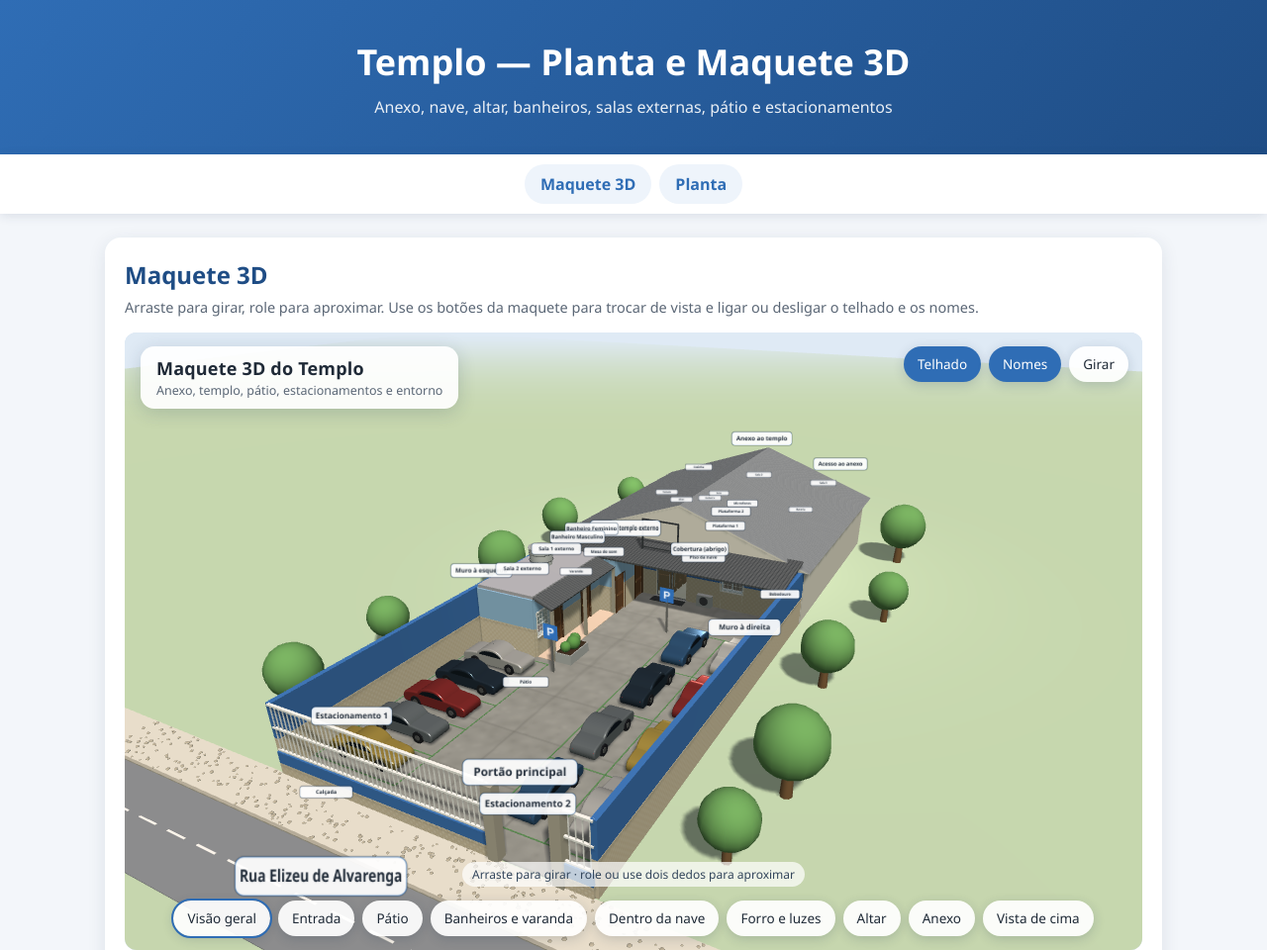
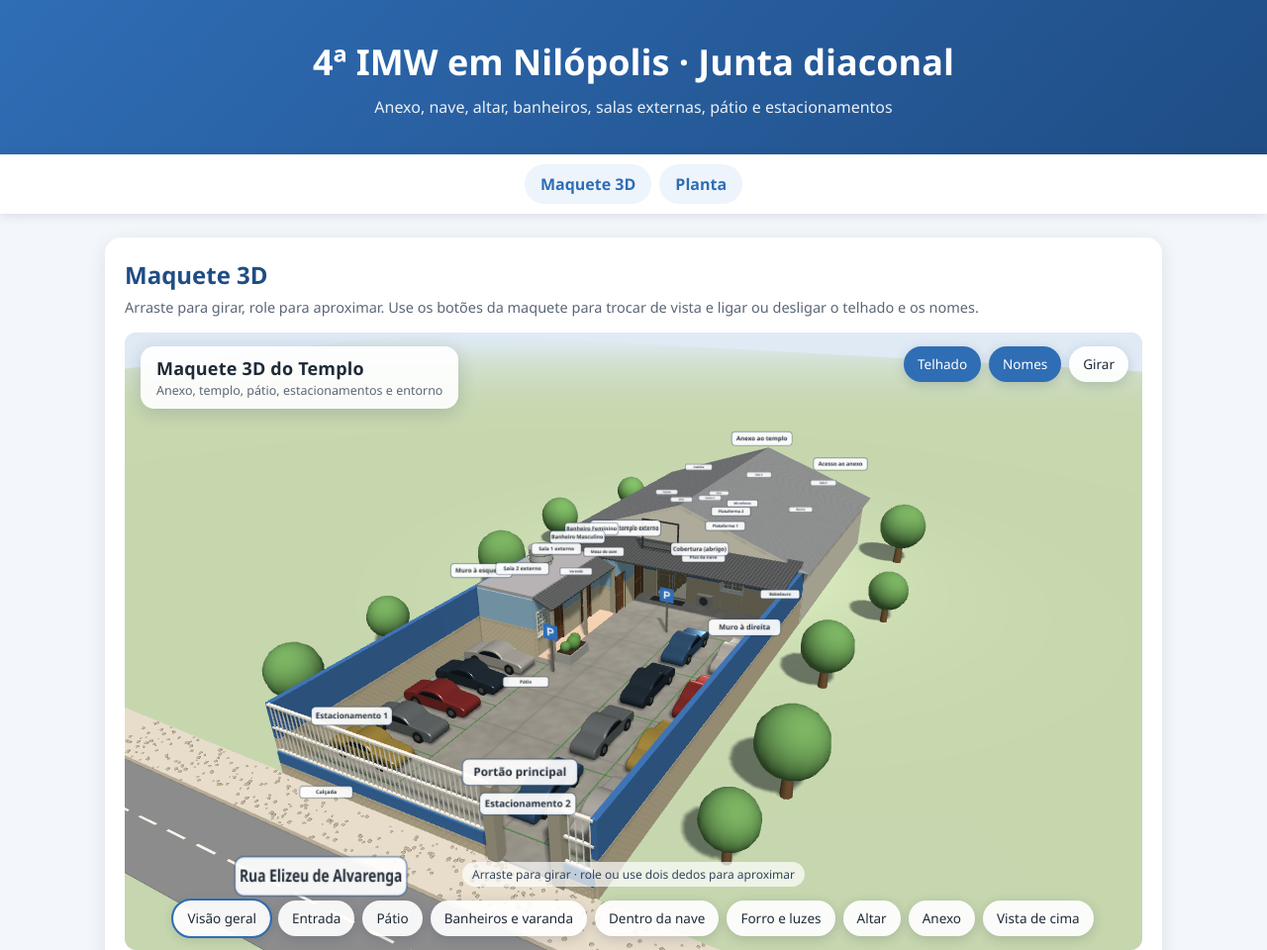
Before and after one commit to alexandrebeloniimw-cmyk/maquete-templo, a plain HTML site: page index.html in a window 1280 px wide. Shown: the top 960 px of the page at 99% size. Drawn offline with nearby package versions, Linux system fonts and the light colour scheme.

Commit message:
Novo título da página
Co-Authored-By: Claude Sonnet 5.5 <noreply@anthropic.com>
Claude-Session: https://claude.ai/code/session_015gh4tS64wXyJ2ghbw66cFX

```diff
--- a/index.html
+++ b/index.html
@@ -4,7 +4,7 @@
 <meta charset="utf-8">
 <meta name="viewport" content="width=device-width, initial-scale=1, viewport-fit=cover">
 <meta name="theme-color" content="#2f6db5">
-<title>Templo — Planta e Maquete 3D</title>
+<title>4ª IMW em Nilópolis · Junta diaconal</title>
 <style>
   :root { --ink:#1f2a37; --muted:#5b6776; --accent:#2f6db5; --bg:#f3f6fa; }
   * { box-sizing:border-box; }
@@ -41,7 +41,7 @@
 </head>
 <body>
 <header>
-  <h1>Templo — Planta e Maquete 3D</h1>
+  <h1>4ª IMW em Nilópolis · Junta diaconal</h1>
   <p>Anexo, nave, altar, banheiros, salas externas, pátio e estacionamentos</p>
 </header>
 <nav>
```
